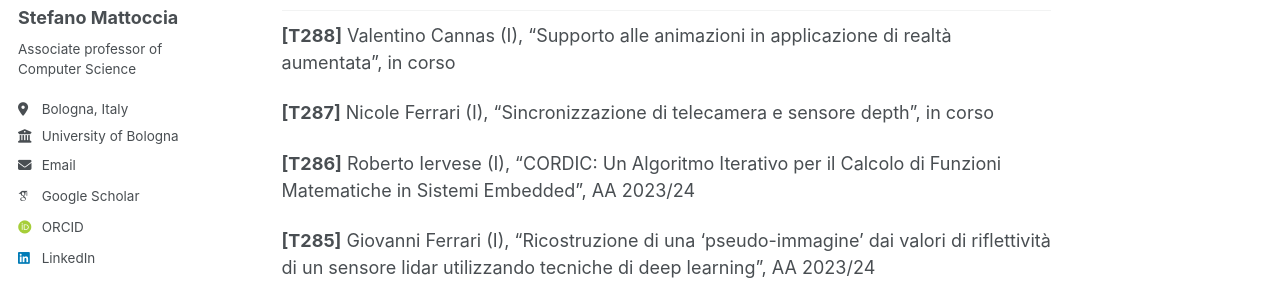
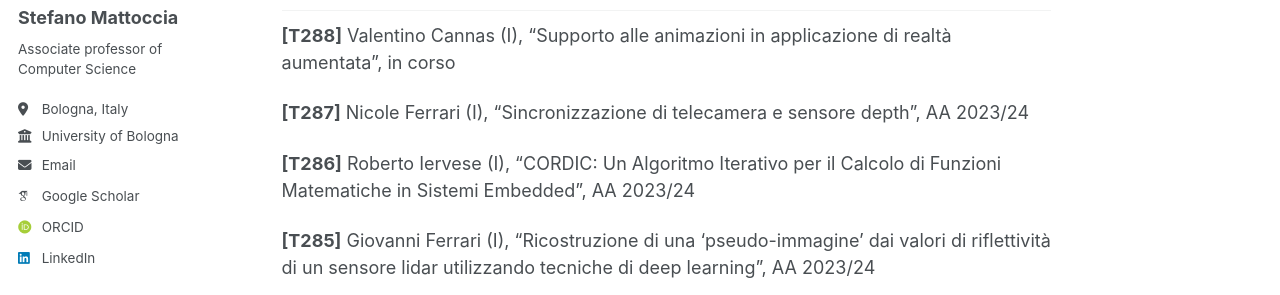
Before and after one commit to stefanomattoccia/stefanomattoccia.github.io, a Jekyll site: the page built from _pages/theses.md, in a window 1280 px wide and 900 px high. Shown: the part 284-579 px from the top of the window. Built offline with Jekyll 4.4.1, drawn with Linux system fonts in a browser that asks for light colours; some web fonts are replaced.

Commit message:
Update theses.md

```diff
--- a/_pages/theses.md
+++ b/_pages/theses.md
@@ -17,7 +17,7 @@ Theses (Bachelor and Master)/Tesi (Triennali e Magistrali)
 
 **[T288]** Valentino Cannas (I), “Supporto alle animazioni in applicazione di realtà aumentata”, in corso
 
-**[T287]** Nicole Ferrari (I), “Sincronizzazione di telecamera e sensore depth”, in corso
+**[T287]** Nicole Ferrari (I), “Sincronizzazione di telecamera e sensore depth”, AA 2023/24
 
 **[T286]** Roberto Iervese (I), “CORDIC: Un Algoritmo Iterativo per il Calcolo di Funzioni Matematiche in Sistemi Embedded”, AA 2023/24
 
```
